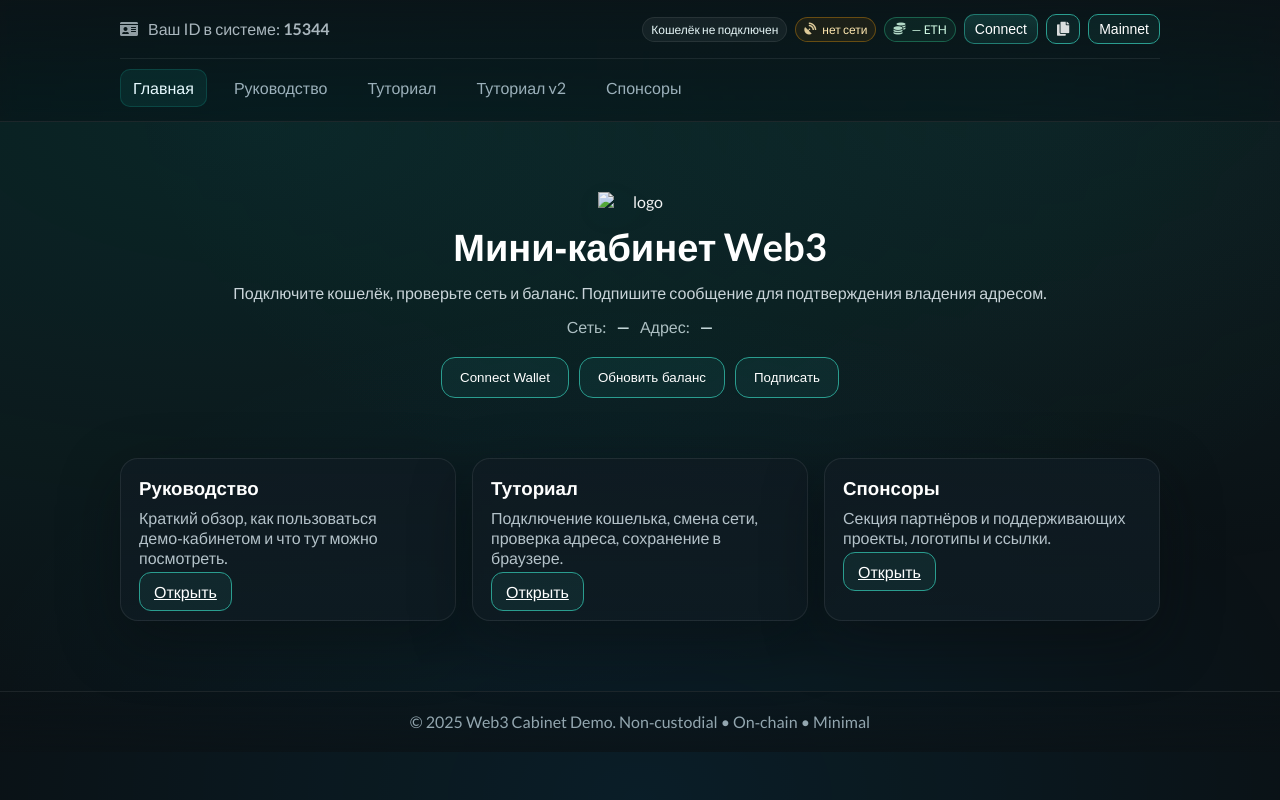
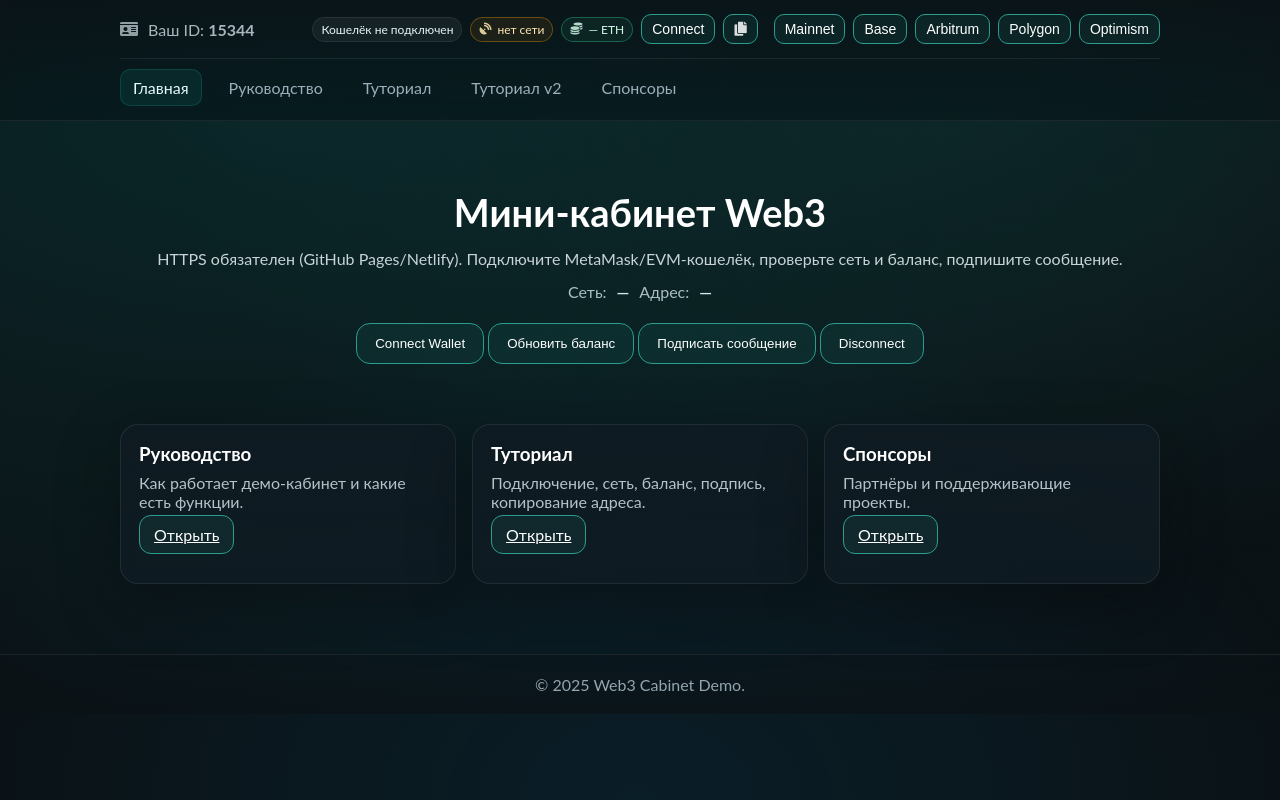
Before and after one commit to lucas555-ops/web3_cabinet, a plain HTML site: page index.html in a window 1280 px wide. Drawn offline with nearby package versions, Linux system fonts and the light colour scheme.

Commit message:
Update index.html

```diff
--- a/index.html
+++ b/index.html
@@ -1,49 +1,30 @@
 <!doctype html>
-<html lang="ru">
-<head>
-  <meta charset="utf-8" />
 <meta name="viewport" content="width=device-width, initial-scale=1" />
 <title>Web3 Cabinet — Главная</title>
-  <meta name="description" content="Non-custodial on-chain vault demo. Connect your wallet and explore." />
-  <meta property="og:title" content="Web3 Cabinet — Demo" />
-  <meta property="og:description" content="Connect wallet, view your demo ID and address. Minimal, secure, on-chain." />
-  <meta property="og:image" content="./assets/bg-body_.png" />
-  <meta property="og:type" content="website" />
-
 <link rel="icon" href="./assets/logo.png" />
-  <link rel="preconnect" href="https://fonts.googleapis.com">
-  <link rel="preconnect" href="https://fonts.gstatic.com" crossorigin>
-  <link href="https://fonts.googleapis.com/css2?family=Lato:wght@300;400;700;900&display=swap" rel="stylesheet">
-
 <link rel="stylesheet" href="./assets/styles.css" />
-
-  <!-- Ethers (CDN) + App JS -->
 <script defer src="https://cdn.jsdelivr.net/npm/ethers@6.13.2/dist/ethers.min.js"></script>
 <script defer src="./js/index.js"></script>
 </head>
 <body>
 <div class="bg-body"></div>
-
 <div class="b-app">
 <header class="b-header">
 <div class="container">
 <div class="row row-header">
-          <div class="col col-left">
-            <div class="user-id">
-              <i class="fa fa-id-card"></i>
-              <span>Ваш ID в системе: <strong id="userId">—</strong></span>
-            </div>
-          </div>
-          <div class="col col-right">
-            <div class="wallet">
-              <i class="fa fa-ethereum"></i>
+<div class="user-id"><i class="fa fa-id-card"></i> <span>Ваш ID: <strong id="userId">—</strong></span></div>
+<div class="wallet toolbar">
 <span id="walletAddress" class="badge">Кошелёк не подключен</span>
 <span id="networkBadge" class="badge warn"><i class="fa fa-satellite-dish"></i><span>нет сети</span></span>
 <span class="badge ok"><i class="fa fa-coins"></i><span id="balanceValue">— ETH</span></span>
-              <button id="connectBtn" class="btn btn-primary btn-inline">Connect</button>
-              <button id="btnCopy" class="btn btn-inline" title="Скопировать адрес"><i class="fa fa-copy"></i></button>
-              <button id="btnSwitchMainnet" class="btn btn-inline" title="Переключить сеть на Ethereum Mainnet">Mainnet</button>
-            </div>
+<button id="connectBtn" class="btn btn-inline">Connect</button>
+<button id="btnCopy" class="btn btn-inline" title="Копировать адрес"><i class="fa fa-copy"></i></button>
+<span class="sp"></span>
+<button data-chain="0x1" class="btn btn-inline net">Mainnet</button>
+<button data-chain="0x2105" class="btn btn-inline net">Base</button>
+<button data-chain="0xa4b1" class="btn btn-inline net">Arbitrum</button>
+<button data-chain="0x89" class="btn btn-inline net">Polygon</button>
+<button data-chain="0xa" class="btn btn-inline net">Optimism</button>
 </div>
 </div>
 <nav class="nav">
@@ -56,48 +37,37 @@
 </div>
 </header>
 
+
 <main class="b-main">
 <div class="container">
 <section class="hero">
-          <img class="logo" src="./assets/logo.png" alt="logo" />
 <h1>Мини‑кабинет Web3</h1>
-          <p>Подключите кошелёк, проверьте сеть и баланс. Подпишите сообщение для подтверждения владения адресом.</p>
+<p>HTTPS обязателен (GitHub Pages/Netlify). Подключите MetaMask/EVM‑кошелёк, проверьте сеть и баланс, подпишите сообщение.</p>
 <div class="kv">
 <span class="key">Сеть:</span><span class="val" id="netHuman">—</span>
 <span class="key">Адрес:</span><span class="val" id="addrHuman">—</span>
 </div>
-          <div class="hero-cta">
+<div class="toolbar" style="justify-content:center;margin-top:8px">
 <button id="connectBtnHero" class="btn btn-lg">Connect Wallet</button>
 <button id="btnRefresh" class="btn btn-lg">Обновить баланс</button>
-            <button id="btnSignHero" class="btn btn-lg">Подписать</button>
+<button id="btnSignHero" class="btn btn-lg">Подписать сообщение</button>
+<button id="btnDisconnect" class="btn btn-lg">Disconnect</button>
 </div>
 <div id="heroOut" class="out" style="display:none"></div>
 </section>
 
+
 <section class="cards">
-          <div class="card">
-            <h3>Руководство</h3>
-            <p>Краткий обзор, как пользоваться демо‑кабинетом и что тут можно посмотреть.</p>
-            <a class="btn" href="./guide.html">Открыть</a>
-          </div>
-          <div class="card">
-            <h3>Туториал</h3>
-            <p>Подключение кошелька, смена сети, проверка адреса, сохранение в браузере.</p>
-            <a class="btn" href="./tutorial.html">Открыть</a>
-          </div>
-          <div class="card">
-            <h3>Спонсоры</h3>
-            <p>Секция партнёров и поддерживающих проекты, логотипы и ссылки.</p>
-            <a class="btn" href="./sponsors.html">Открыть</a>
-          </div>
+<div class="card"><h3>Руководство</h3><p>Как работает демо‑кабинет и какие есть функции.</p><a class="btn" href="./guide.html">Открыть</a></div>
+<div class="card"><h3>Туториал</h3><p>Подключение, сеть, баланс, подпись, копирование адреса.</p><a class="btn" href="./tutorial.html">Открыть</a></div>
+<div class="card"><h3>Спонсоры</h3><p>Партнёры и поддерживающие проекты.</p><a class="btn" href="./sponsors.html">Открыть</a></div>
 </section>
 </div>
 </main>
 
+
 <footer class="b-footer">
-      <div class="container">
-        <p>© 2025 Web3 Cabinet Demo. Non‑custodial • On‑chain • Minimal</p>
-      </div>
+<div class="container"><p>© 2025 Web3 Cabinet Demo.</p></div>
 </footer>
 </div>
 </body>
```
Lines whose indentation alone changed are shown as unchanged.
